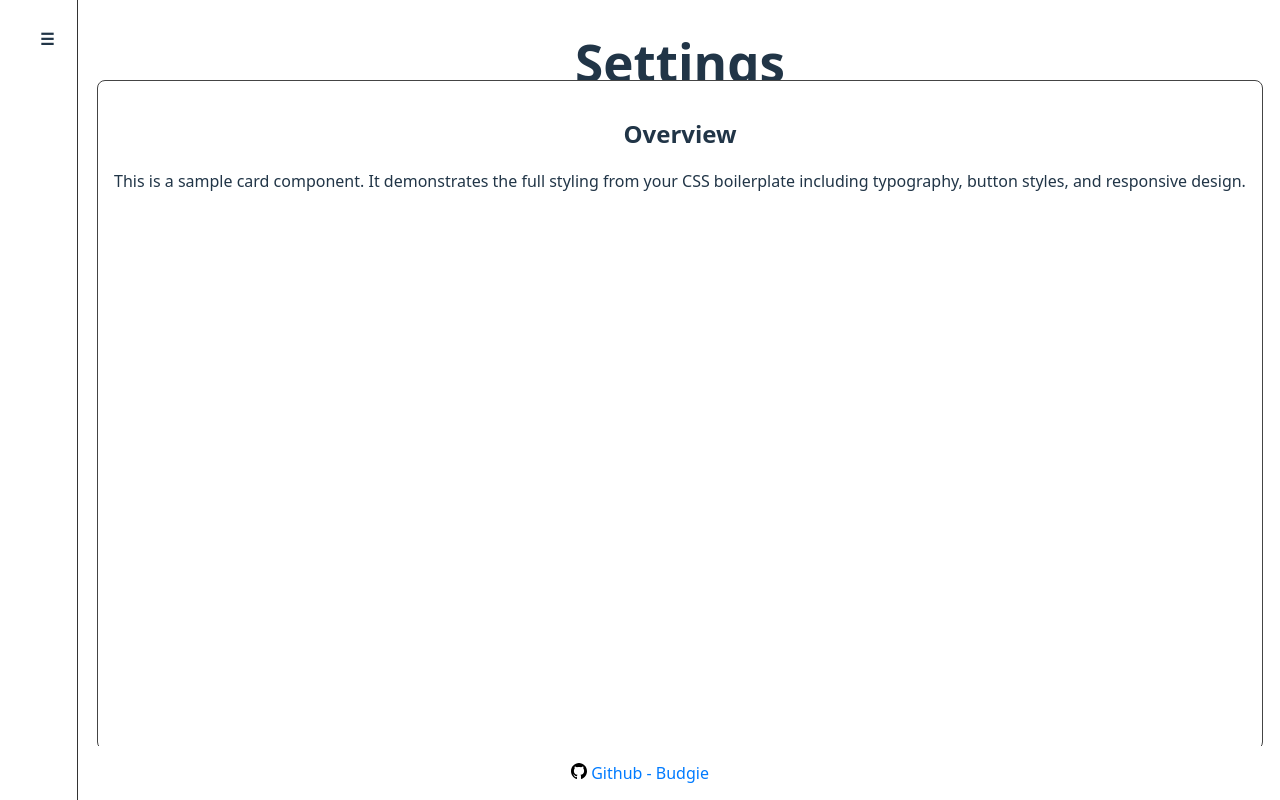
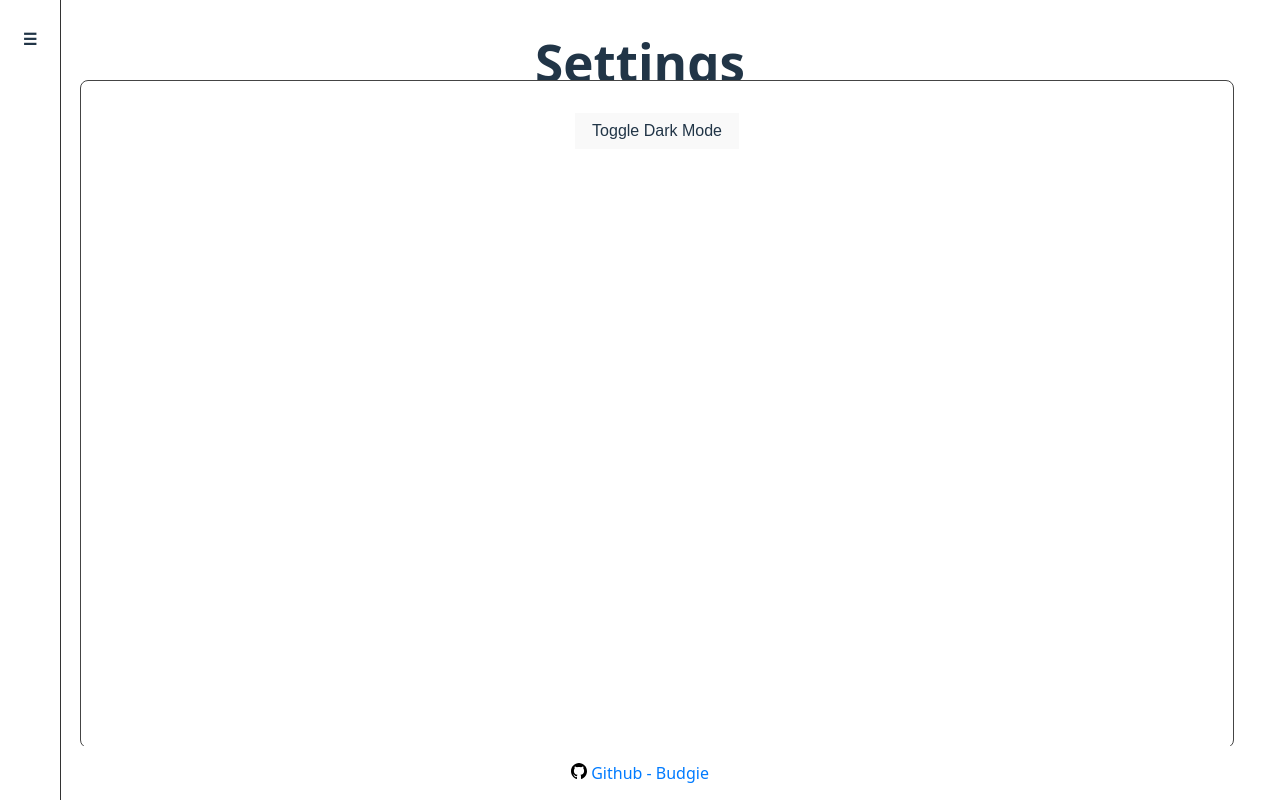
Before and after one commit to Eunoseer/Budgie, a React (Vite) app: page /settings in a window 1280 px wide. Built offline with nearby package versions, Linux system fonts and the light colour scheme.

Commit message:
added light/dark mode toggle that supports browser default and fixed content width issue

```diff
--- a/src/App.css
+++ b/src/App.css
@@ -2,4 +2,5 @@
   max-width: 1280px;
   margin: 0 auto;
   text-align: center;
+  width:100%
 }
--- a/src/App.tsx
+++ b/src/App.tsx
@@ -1,13 +1,45 @@
-import { useState } from "react";
+import { useEffect, useState } from "react";
 import { BrowserRouter, Route, Routes } from "react-router-dom";
 
 import { Sidebar } from "./components/sidebar.tsx";
-import Dashboard from "./pages/dashboard";
-import Settings from "./pages/settings";
+import Dashboard from "./pages/dashboard.tsx";
+import { Settings } from "./pages/settings.tsx";
 import "./App.css";
 
 function App() {
   const [isCollapsed, setIsCollapsed] = useState(true);
+  const [isLightMode, setIsLightMode] = useState(() => {
+    const savedMode = localStorage.getItem("lightMode") === "true";
+    const systemPrefersDark = window.matchMedia(
+      "(prefers-color-scheme: dark)",
+    ).matches;
+    return savedMode ? savedMode : systemPrefersDark ? false : true;
+  });
+
+  useEffect(() => {
+    const mediaQuery = window.matchMedia("(prefers-color-scheme: dark)");
+    const handler = (e) => {
+      const savedMode = localStorage.getItem("lightMode") === "true";
+      const systemPrefersDark = e.matches;
+      const currentMode = savedMode
+        ? savedMode
+        : systemPrefersDark
+          ? false
+          : true;
+      setIsLightMode(currentMode);
+    };
+    mediaQuery.addEventListener("change", handler);
+    return () => mediaQuery.removeEventListener("change", handler);
+  }, []);
+
+  useEffect(() => {
+    localStorage.setItem("lightMode", isLightMode.toString());
+    if (isLightMode) {
+      document.body.classList.add("light-mode");
+    } else {
+      document.body.classList.remove("light-mode");
+    }
+  }, [isLightMode]);
 
   return (
     <BrowserRouter>
@@ -19,7 +51,15 @@ function App() {
         <main className={`content ${isCollapsed ? "" : "content-overlay"}`}>
           <Routes>
             <Route path="/" element={<Dashboard />} />
-            <Route path="/settings" element={<Settings />} />
+            <Route
+              path="/settings"
+              element={
+                <Settings
+                  isLightMode={isLightMode}
+                  toggleIsLightMode={() => setIsLightMode(!isLightMode)}
+                />
+              }
+            />
           </Routes>
         </main>
         <footer className="footer">
--- a/src/index.css
+++ b/src/index.css
@@ -13,8 +13,7 @@
 }
 
 /* Light mode */
-@media (prefers-color-scheme: light) {
-  :root {
+.light-mode {
     --color-text: #213547;
     --color-bg: #ffffff;
     --color-link: #007bff;
@@ -24,7 +23,6 @@
     --color-button-focus: #007bff;
     --color-button-text: #213547;
   }
-}
 
 body {
   margin: 0;
@@ -41,6 +39,7 @@ body {
   position: relative;
   display: flex;
   height: 100vh;
+  width: 100%;
   overflow: hidden;
 }
 
@@ -105,8 +104,8 @@ body {
   display: flex;
   flex-direction: column;
   overflow: hidden;
-  padding-left: 80px;
-  padding-bottom: 1.9rem;
+  padding: 0px 80px;
+  padding-bottom: 2rem;
 }
 
 .content .header {
@@ -116,6 +115,7 @@ body {
 .content .card {
   flex: 1;
   overflow-y: auto;
+  width: 100%;
 }
 
 /* Responsive adjustments */
--- /dev/null
+++ b/src/pages/settings.ts
@@ -0,0 +1,9 @@
+import { z } from "zod";
+
+export const settingsSchema = z.object({
+  isLightMode: z.boolean(),
+  toggleIsLightMode: z.function({
+    input: [z.function({ input: [z.boolean()], output: z.boolean() })],
+    output: z.void(),
+  }),
+});
--- a/src/pages/settings.tsx
+++ b/src/pages/settings.tsx
@@ -1,4 +1,11 @@
-function Settings() {
+import { z } from "zod";
+
+import type { settingsSchema } from "./settings";
+
+export function Settings({
+  isLightMode,
+  toggleIsLightMode,
+}: z.infer<typeof settingsSchema>) {
   return (
     <>
       <header className="header">
@@ -6,15 +13,13 @@ function Settings() {
       </header>
 
       <section className="card">
-        <h2>Overview</h2>
-        <p>
-          This is a sample card component. It demonstrates the full styling from
-          your CSS boilerplate including typography, button styles, and
-          responsive design.
-        </p>
+        <button
+          onClick={() => toggleIsLightMode((prev) => !prev)}
+          style={{ margin: "1rem 0", padding: "0.5rem 1rem" }}
+        >
+          Toggle {isLightMode ? "Dark" : "Light"} Mode
+        </button>
       </section>
     </>
   );
 }
-
-export default Settings;
```
